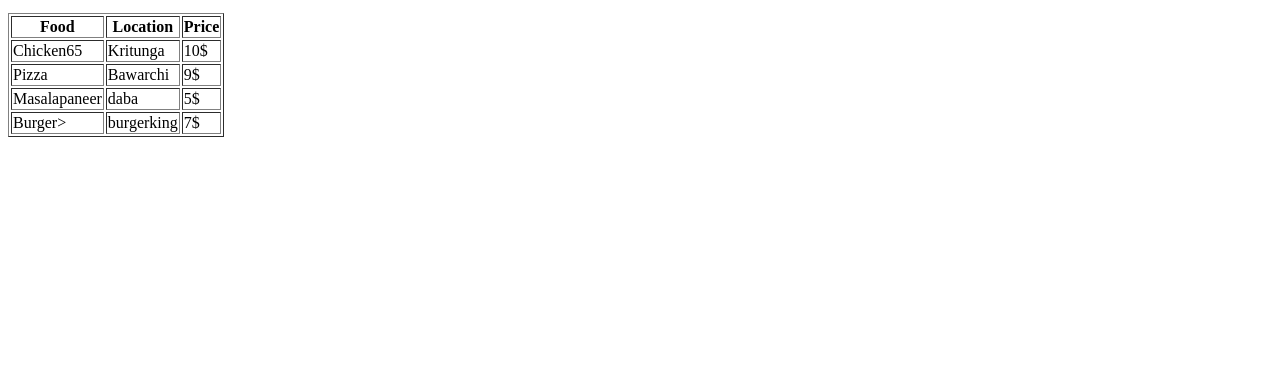
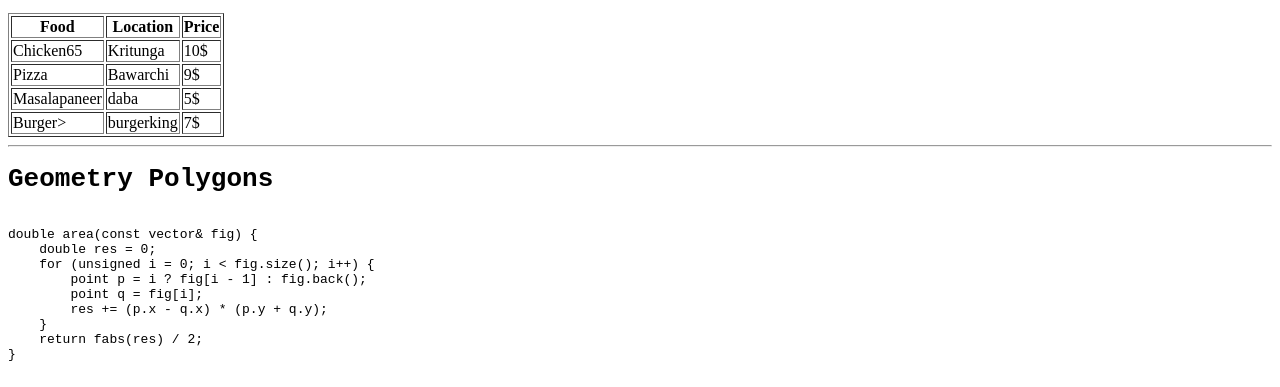
Before and after one commit to 44-563-WebApps-F21/webapps-f21-assignment-3-NalatiRavali, a plain HTML site: page index.html in a window 1280 px wide. Shown: the part 636-1023 px from the top of the page. Before the commit the page ends 800 px from the top, so only its background shows below. Drawn offline with Linux system fonts and the light colour scheme.

Commit message:
new files added

```diff
--- a/index.html
+++ b/index.html
@@ -74,8 +74,23 @@
 </tr>
 </table>
 
+<hr>
+
+<pre>
+<h1>Geometry Polygons</h1>
+double area(const vector<point>& fig) {
+    double res = 0;
+    for (unsigned i = 0; i < fig.size(); i++) {
+        point p = i ? fig[i - 1] : fig.back();
+        point q = fig[i];
+        res += (p.x - q.x) * (p.y + q.y);
+    }
+    return fabs(res) / 2;
+}
+     <blockquote site = "https://cp-algorithms.com/geometry/area-of-simple-polygon.htm">
+        </blockquote>
 
 
-
+</pre>
 </body>
 </html>
```
